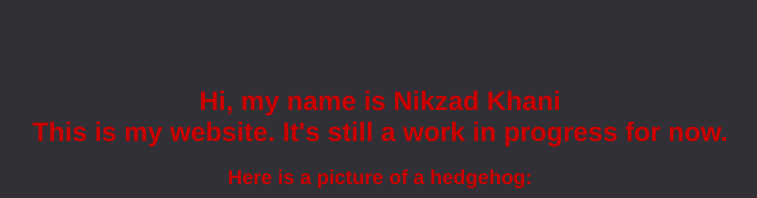
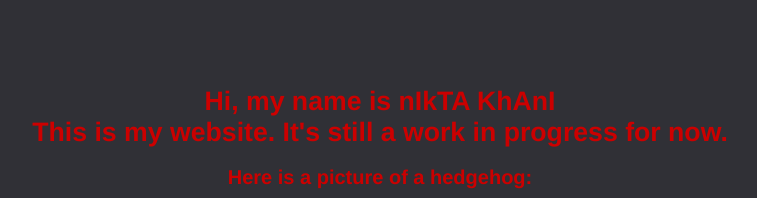
Before and after one commit to NiktaKhani/NiktaKhani.github.io, a plain HTML site: page index.html in a window 1280 px wide. Shown: the top 198 px of the page, without its empty margins (260-1017 px from the left). Drawn offline with Linux system fonts and the light colour scheme.

Commit message:
Update index.html

```diff
--- a/index.html
+++ b/index.html
@@ -21,7 +21,7 @@ img {
 <br>
 <br>
 <br>
-<h1 style="text-align:center">Hi, my name is Nikzad Khani <br>This is my website.
+<h1 style="text-align:center">Hi, my name is nIkTA KhAnI <br>This is my website.
     It's still a work in progress for now.</h1>
 <h2 style="text-align:center">Here is a picture of a hedgehog:</h2>
 <img src="https://i.kym-cdn.com/photos/images/original/001/170/001/c44.png"
```
